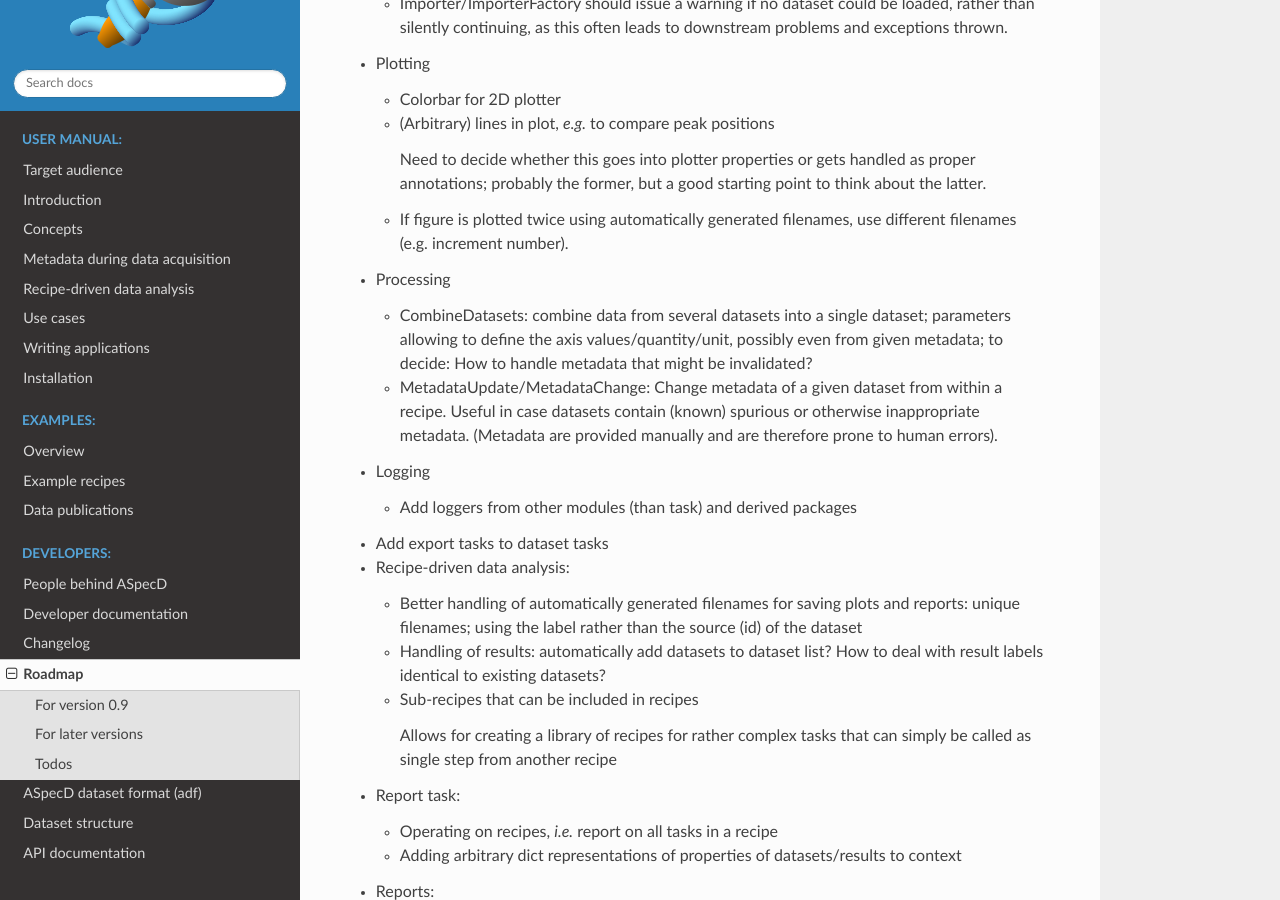
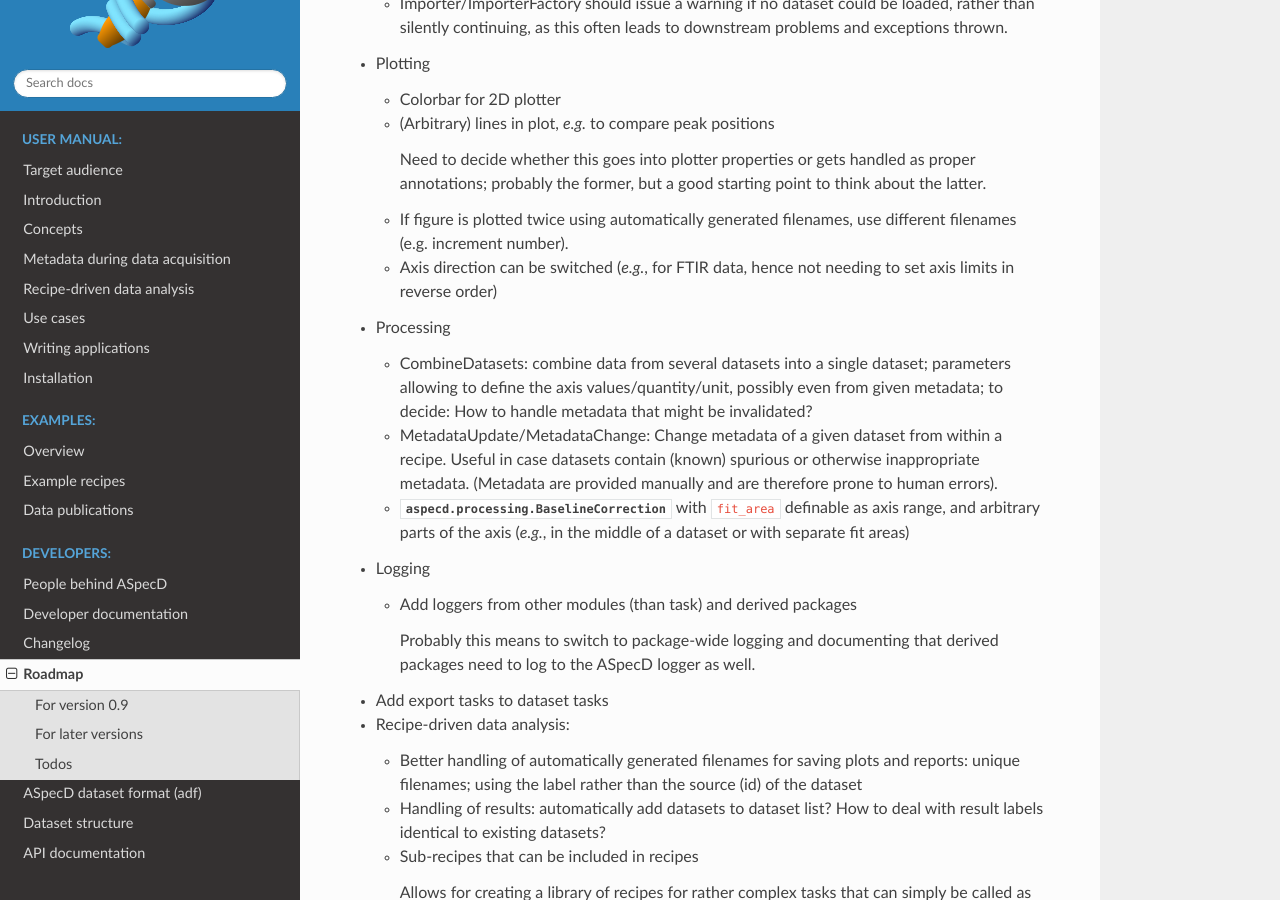
Before and after one commit to tillbiskup/aspecd, a Sphinx documentation site: the page built from docs/roadmap.rst, in a window 1280 px wide and 900 px high, scrolled down 356 px. Built offline with Sphinx 7.4.7 and the Read the Docs theme 2.0.0, drawn with Linux system fonts in a browser that asks for light colours.

Commit message:
Update roadmap

```diff
--- a/docs/roadmap.rst
+++ b/docs/roadmap.rst
@@ -19,6 +19,7 @@ For version 0.9
 
     Need to decide whether this goes into plotter properties or gets handled as proper annotations; probably the former, but a good starting point to think about the latter.
   * If figure is plotted twice using automatically generated filenames, use different filenames (e.g. increment number).
+  * Axis direction can be switched (*e.g.*, for FTIR data, hence not needing to set axis limits in reverse order)
 
 * Processing
 
@@ -26,9 +27,13 @@ For version 0.9
 
   * MetadataUpdate/MetadataChange: Change metadata of a given dataset from within a recipe. Useful in case datasets contain (known) spurious or otherwise inappropriate metadata. (Metadata are provided manually and are therefore prone to human errors).
 
+  * :class:`aspecd.processing.BaselineCorrection` with ``fit_area`` definable as axis range, and arbitrary parts of the axis (*e.g.*, in the middle of a dataset or with separate fit areas)
+
 * Logging
 
   * Add loggers from other modules (than task) and derived packages
+
+    Probably this means to switch to package-wide logging and documenting that derived packages need to log to the ASpecD logger as well.
 
 * Add export tasks to dataset tasks
 
```
Also changed, not shown: 1 other file.
